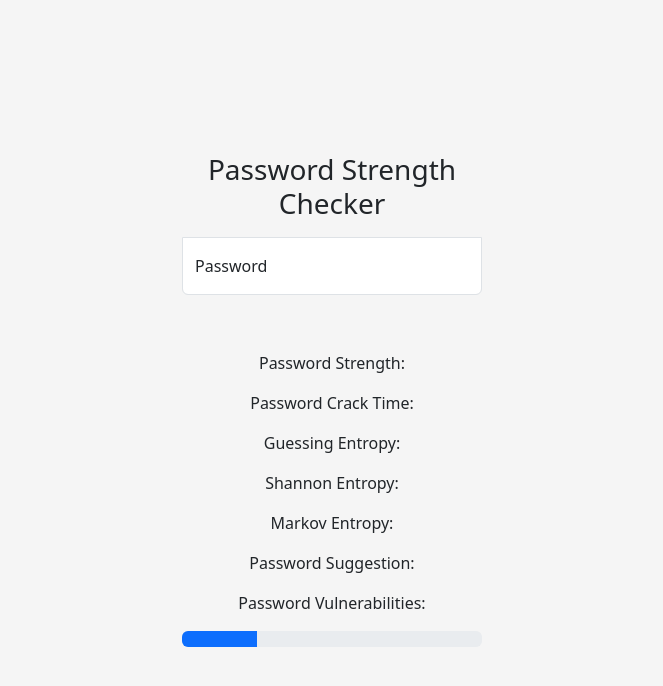
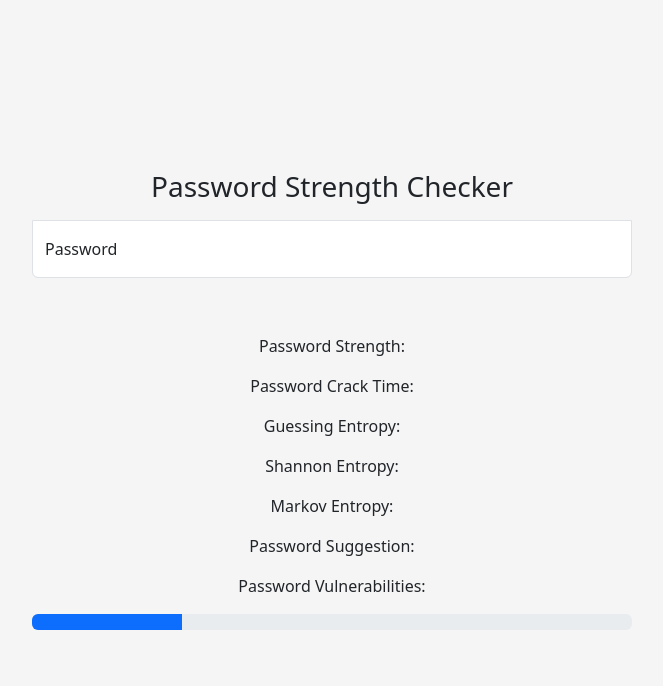
Before and after one commit to heiEzekiel/Password-Strength-Checker, a Flask app: page / in a window 1280 px wide. Shown: the top 686 px of the page, without its empty margins (308-971 px from the left). Run offline with Flask 2, Linux system fonts and the light colour scheme.

Commit message:
fix: updated width of form

```diff
--- a/static/index.css
+++ b/static/index.css
@@ -27,7 +27,7 @@ body {
 
 .form-signin {
     width: 100%;
-    max-width: 330px;
+    max-width: 630px;
     padding: 15px;
     margin: auto;
 }
```
